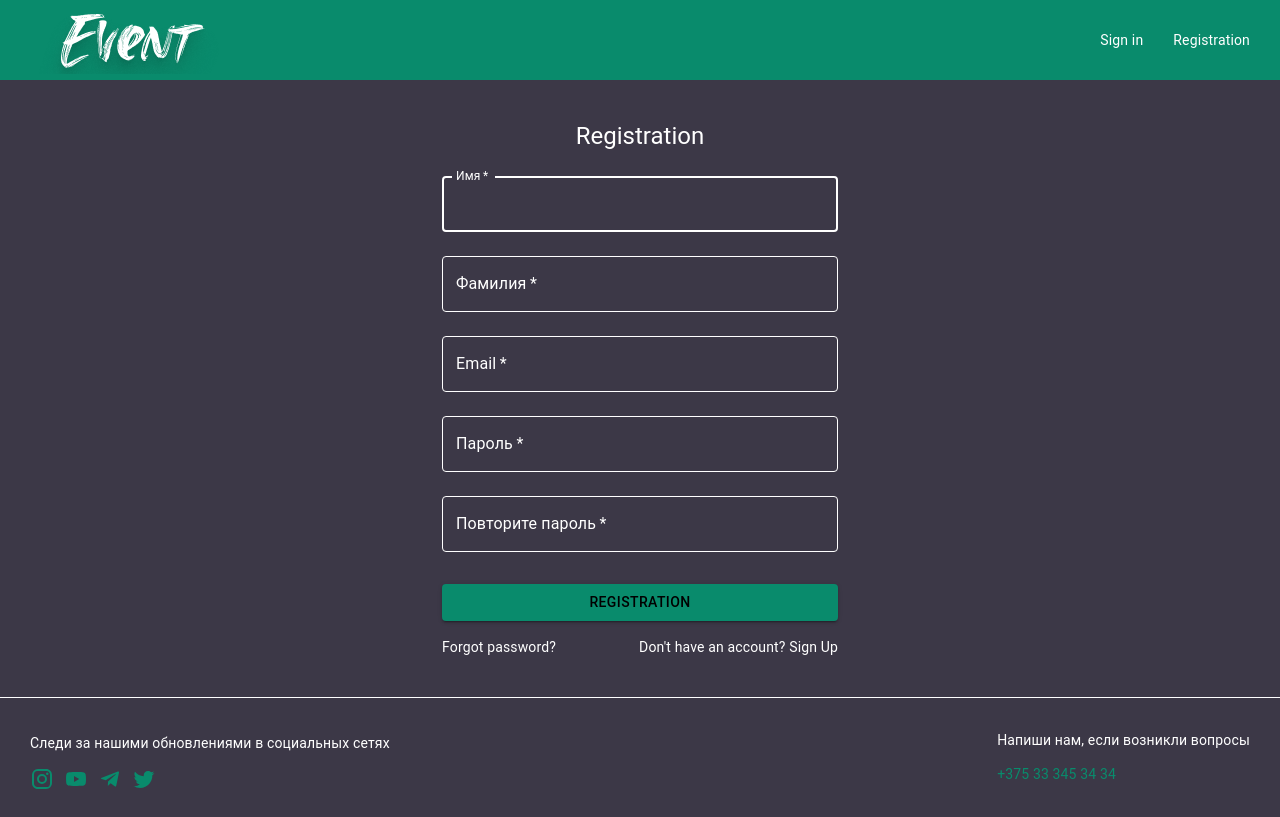
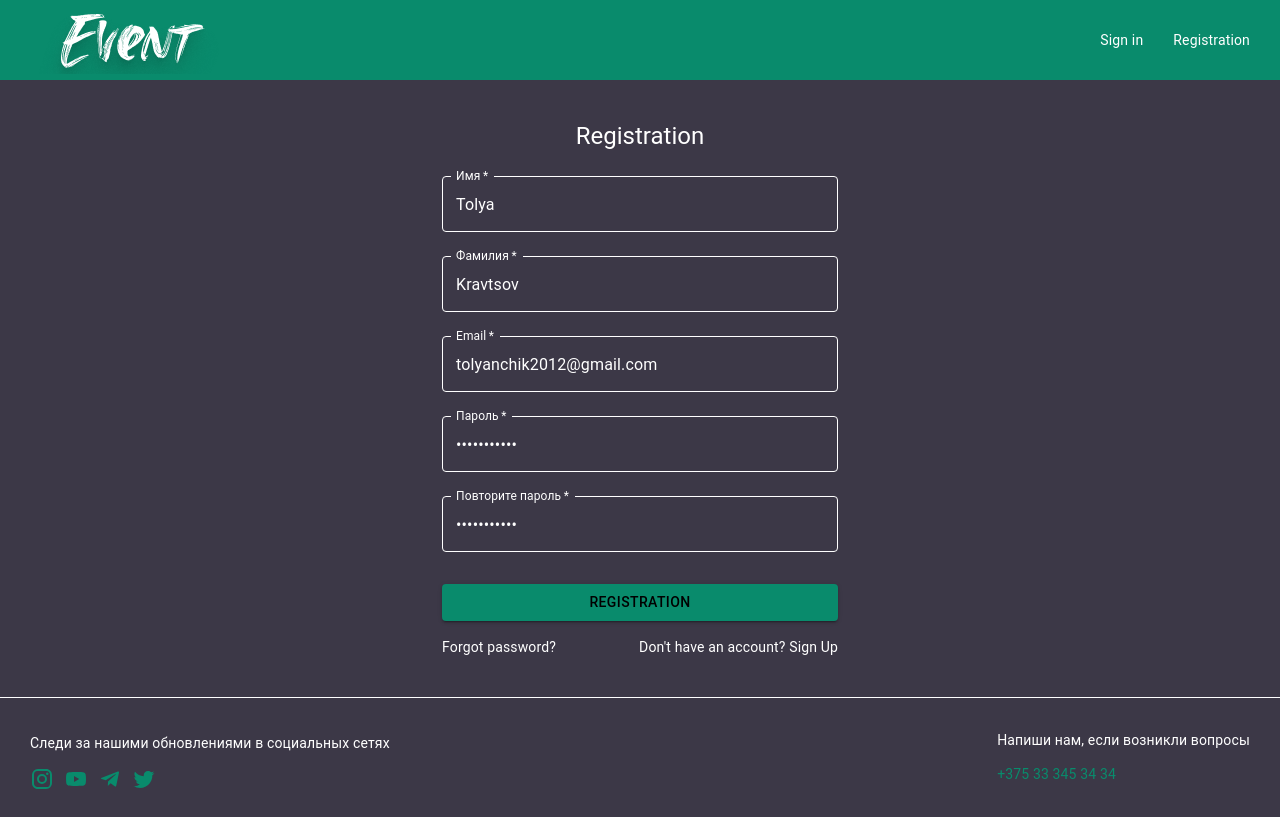
Before and after one commit to Aliaksandra-Sunny/Event, a React (Create React App) app: page /registration in a window 1280 px wide. Built offline with nearby package versions, Linux system fonts and the light colour scheme.

Commit message:
use Formik to control and validation registration Page

```diff
--- a/src/api/api.js
+++ b/src/api/api.js
@@ -12,6 +12,13 @@ export const authAPI = {
 
 export const registrationAPI = {
     registration(data) {
-        return instance.post('registration', { data });
+        const { email, name, surname, password } = data;
+        const requestData = {
+            email,
+            password,
+            name,
+            surname,
+        };
+        return instance.post('registration', requestData);
     },
 };
--- a/src/components/Login/Login.jsx
+++ b/src/components/Login/Login.jsx
@@ -71,7 +71,8 @@ const SignIn = props => {
         },
         validationSchema,
         onSubmit: values => {
-            props.authMe(values);
+            const { authMe } = props;
+            authMe(values);
         },
     });
 
@@ -105,7 +106,6 @@ const SignIn = props => {
                             event.preventDefault();
                             formik.handleSubmit(event);
                         }}
-                        noValidate
                     >
                         <StyledTextField
                             helperText={formik.touched.email && formik.errors.email}
--- a/src/components/Registration/Registration.jsx
+++ b/src/components/Registration/Registration.jsx
@@ -9,6 +9,8 @@ import { createMuiTheme } from '@material-ui/core/styles';
 import Container from '@material-ui/core/Container';
 import { ThemeProvider } from '@material-ui/styles';
 import styled from 'styled-components';
+import { useFormik } from 'formik';
+import * as yup from 'yup';
 
 const StyledTextField = styled(TextField)`
     && {
@@ -48,7 +50,43 @@ const StyledButton = styled(Button)`
     }
    `;
 
+const validationSchema = yup.object({
+    name: yup
+        .string('Enter your name')
+        .required('Name is required'),
+    surname: yup
+        .string('Enter your surname')
+        .required('Surname is required'),
+    email: yup
+        .string('Enter your surname')
+        .required('Password is required')
+        .email('Enter a valid email'),
+    password: yup
+        .string('Enter your password')
+        .required('Password is required')
+        .min(8, 'Min length are 8'),
+    repeatPassword: yup
+        .string('Enter your password')
+        .required('Password is required')
+        .min(8, 'Min length are 8'),
+});
+
 const Registration = props => {
+
+    const formik = useFormik({
+        initialValues: {
+            name: 'Tolya',
+            surname: 'Kravtsov',
+            email: 'tolyanchik2012@gmail.com',
+            password: 'qwerty12345',
+            repeatPassword: 'qwerty12345',
+        },
+        validationSchema,
+        onSubmit: values => {
+            const { RegistrationMe } = props;
+            RegistrationMe(values);
+        },
+    });
 
     const theme = createMuiTheme({
         palette: {
@@ -67,11 +105,6 @@ const Registration = props => {
         },
     });
 
-    let handleRegistrationRequest = event => {
-        const { authMe } = props;
-        authMe(event.currentTarget[0].value, event.currentTarget[2].value);
-    };
-
     return (
         <ThemeProvider theme={theme}>
             <Container component="main" maxWidth="xs">
@@ -83,10 +116,14 @@ const Registration = props => {
                     <Form
                         onSubmit={event => {
                             event.preventDefault();
-                            handleRegistrationRequest(event);
+                            formik.handleSubmit(event);
                         }}
                     >
                         <StyledTextField
+                            helperText={formik.touched.name && formik.errors.name}
+                            error={formik.touched.name && Boolean(formik.errors.name)}
+                            value={formik.values.name}
+                            onChange={formik.handleChange}
                             variant="outlined"
                             margin="normal"
                             required
@@ -95,19 +132,25 @@ const Registration = props => {
                             label="Имя"
                             name="name"
                             autoComplete="Имя"
-                            autoFocus
                         />
                         <StyledTextField
+                            helperText={formik.touched.surname && formik.errors.surname}
+                            error={formik.touched.surname && Boolean(formik.errors.surname)}
+                            value={formik.values.surname}
+                            onChange={formik.handleChange}
                             variant="outlined"
                             margin="normal"
                             required
                             fullWidth
-                            name="Surname"
+                            id="surname"
                             label="Фамилия"
-                            id="Surname"
-                            autoComplete="surname"
+                            name="surname"
                         />
                         <StyledTextField
+                            helperText={formik.touched.email && formik.errors.email}
+                            error={formik.touched.email && Boolean(formik.errors.email)}
+                            value={formik.values.email}
+                            onChange={formik.handleChange}
                             variant="outlined"
                             margin="normal"
                             required
@@ -115,9 +158,12 @@ const Registration = props => {
                             name="email"
                             label="Email"
                             id="email"
-                            autoComplete="email"
                         />
                         <StyledTextField
+                            helperText={formik.touched.password && formik.errors.password}
+                            error={formik.touched.password && Boolean(formik.errors.password)}
+                            value={formik.values.password}
+                            onChange={formik.handleChange}
                             variant="outlined"
                             margin="normal"
                             required
@@ -125,9 +171,14 @@ const Registration = props => {
                             name="password"
                             label="Пароль"
                             id="password"
-                            autoComplete="password"
+                            autoComplete="current-password"
+                            type="password"
                         />
                         <StyledTextField
+                            helperText={formik.touched.repeatPassword && formik.errors.repeatPassword}
+                            error={formik.touched.repeatPassword && Boolean(formik.errors.repeatPassword)}
+                            value={formik.values.repeatPassword}
+                            onChange={formik.handleChange}
                             variant="outlined"
                             margin="normal"
                             required
@@ -135,7 +186,8 @@ const Registration = props => {
                             name="repeatPassword"
                             label="Повторите пароль"
                             id="repeatPassword"
-                            autoComplete="repeatPassword"
+                            autoComplete="current-password"
+                            type="password"
                         />
                         <StyledButton
                             type="submit"
--- a/src/redux/registrationReducer.js
+++ b/src/redux/registrationReducer.js
@@ -1,6 +1,6 @@
 import { registrationAPI } from '../api/api';
 
-const SUCCESSFUL = 'SUCCESSFUL';
+const SET_USER_DATA = 'SET-USER-DATA';
 
 let initialState = {
     userToken: null,
@@ -9,21 +9,22 @@ let initialState = {
 
 const registrationReducer = (state = initialState, action) => {
     switch (action.type) {
-        case SUCCESSFUL:
-            return { ...state, registration: true };
+        case SET_USER_DATA:
+            return { ...state, ...action.userToken, isAuth: true };
         default:
             return state;
     }
 };
 
-const successful = token => {
-    return { type: SUCCESSFUL, data: { token } };
+const setUserData = userToken => {
+    return { type: SET_USER_DATA, userToken: { userToken } };
 };
-export const RegistrationMe = (name, surname, email, password) => {
+export const RegistrationMe = data => {
     return async dispatch => {
-        const response = await registrationAPI.registration(name, surname, email, password);
-        if (response.status === 200) {
-            return dispatch(successful(response.data.token));
+        const response = await registrationAPI.registration(data);
+        if (response.data.token) {
+            let userToken = response.data.token;
+            return dispatch(setUserData(userToken));
         }
 
     };
```
